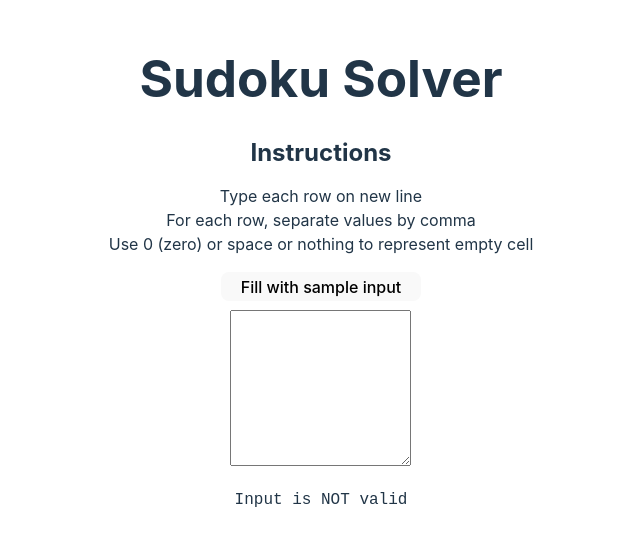
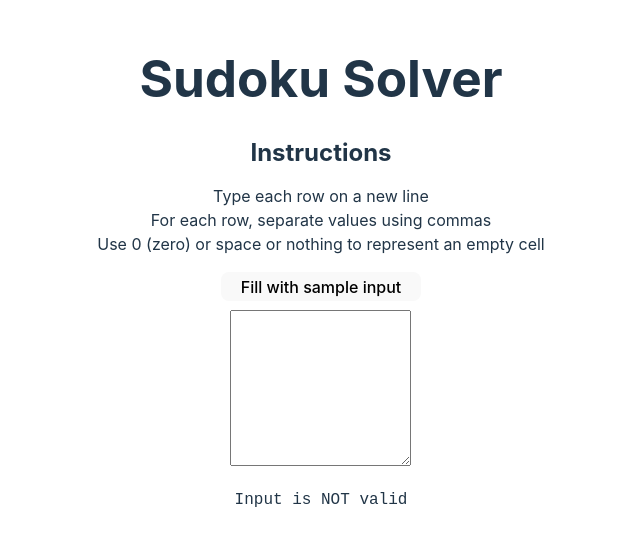
Before and after one commit to yusiangeng/sudoku-solver, a React (Vite) app: page / in a window 1280 px wide. Shown: the part 128-670 px from the top of the page, without its empty margins (319-959 px from the left). Built offline with nearby package versions, Linux system fonts and the light colour scheme.

Commit message:
Change instructions

```diff
--- a/src/App.tsx
+++ b/src/App.tsx
@@ -36,7 +36,7 @@ function App() {
           isValidSolution(matrix)
             ? `(solved in ${executionEnd - executionStart} ms)\n\n` +
                 matrixToString(matrix)
-            : "Could not solve"
+            : "Could not solve :("
         );
       } else {
         setIsValid(false);
@@ -54,11 +54,11 @@ function App() {
       <h1>Sudoku Solver</h1>
       <h2>Instructions</h2>
       <p>
-        Type each row on new line
+        Type each row on a new line
         <br />
-        For each row, separate values by comma
+        For each row, separate values using commas
         <br />
-        Use 0 (zero) or space or nothing to represent empty cell
+        Use 0 (zero) or space or nothing to represent an empty cell
       </p>
       <button
         onClick={() => {
```
